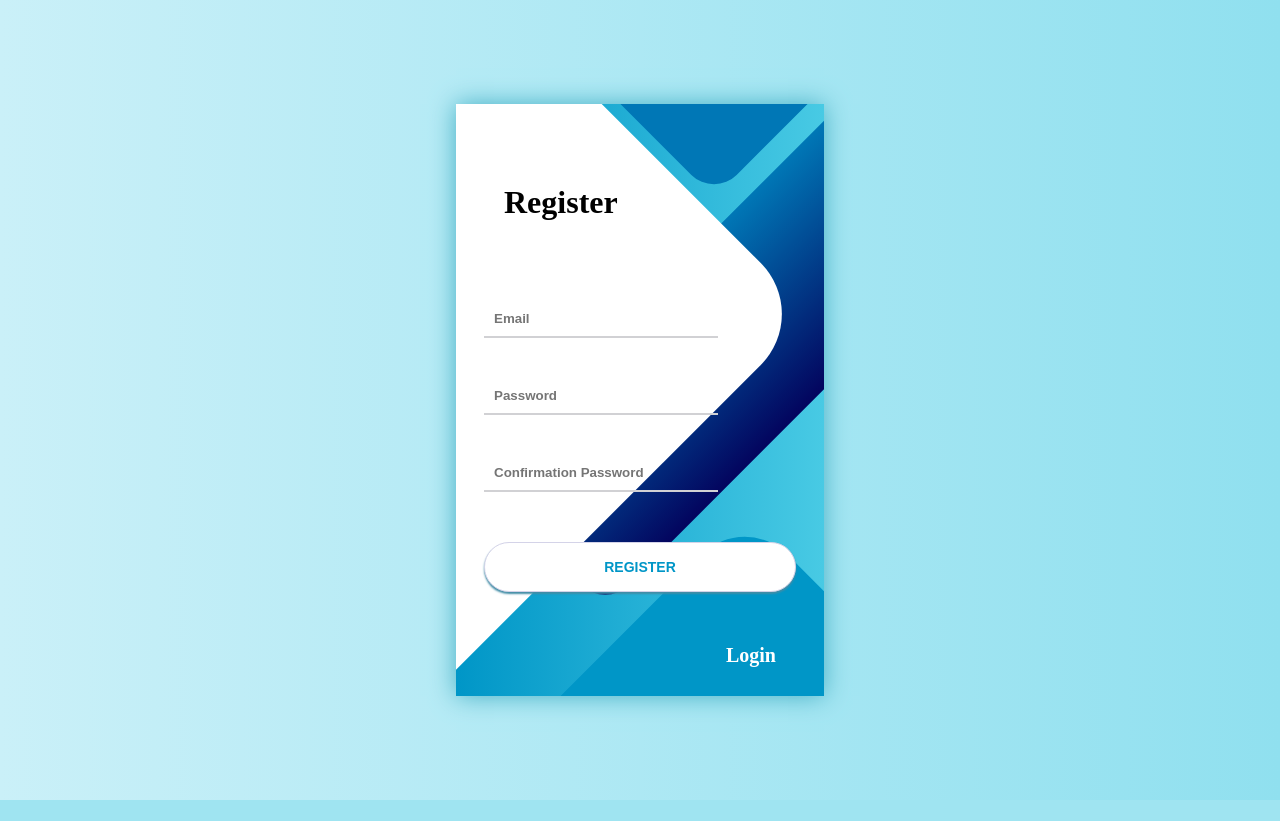
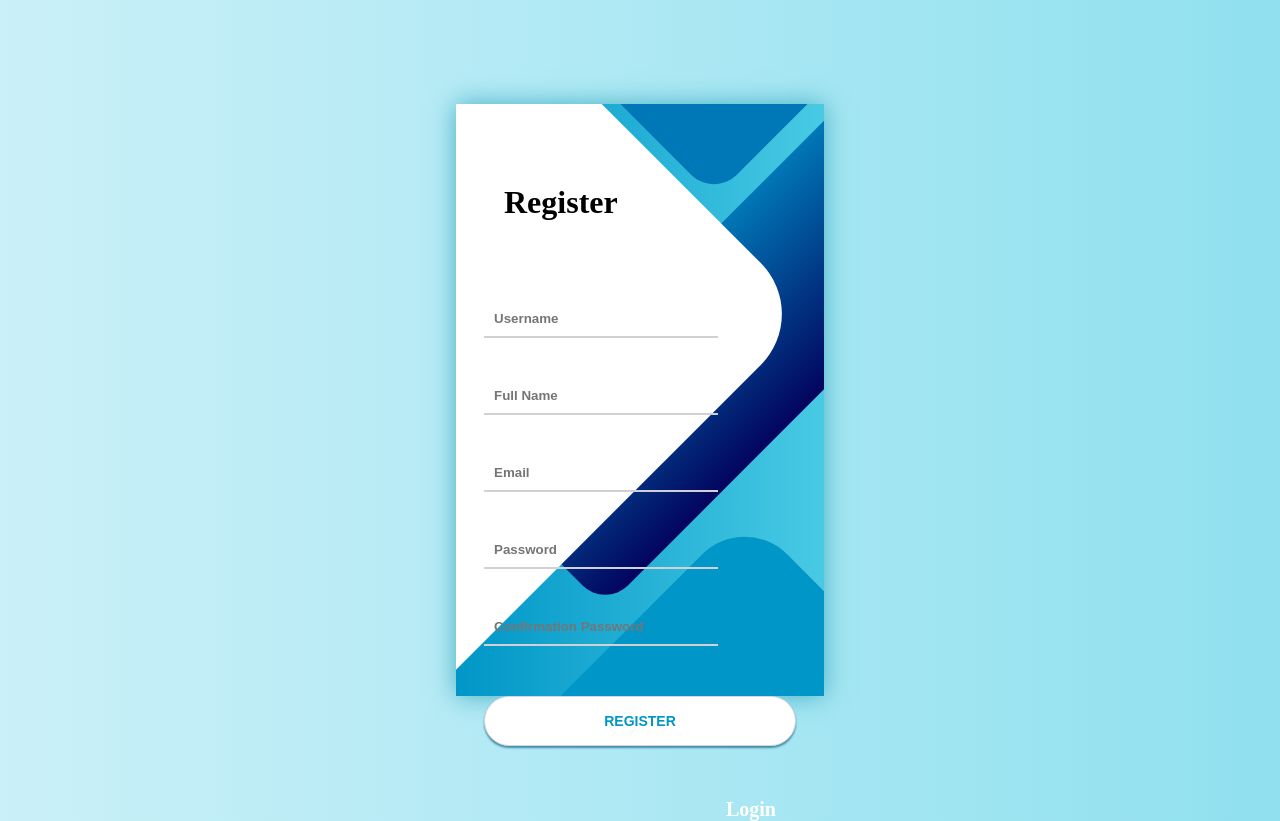
Before and after one commit to Catalyst-Forge/pomeng-project, a Flask app: page /register in a window 1280 px wide. Before the commit the page ends 800 px from the top, so only its background shows below. Run offline with Flask 3, Linux system fonts and the light colour scheme.

Commit message:
add input for username & fullname

```diff
--- a/templates/register.html
+++ b/templates/register.html
@@ -17,6 +17,8 @@
           <form class="box__content-authentication" method="POST">
             {{ form.hidden_tag() }}
 
+            <section class="authentication__field">{{ form.username(class_="authentication__input", placeholder_="Username") }}</section>
+            <section class="authentication__field">{{ form.fullname(class_="authentication__input", placeholder_="Full Name") }}</section>
             <section class="authentication__field">{{ form.email(class_="authentication__input", placeholder_="Email") }}</section>
             <section class="authentication__field">{{ form.password(class_="authentication__input", placeholder_="Password") }}</section>
             <section class="authentication__field">
```
